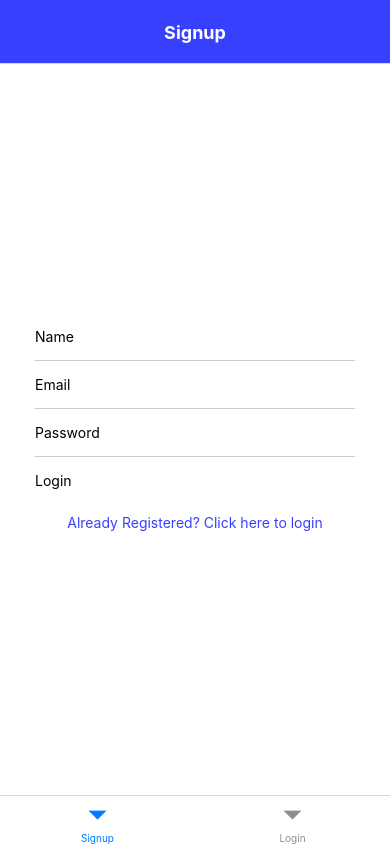
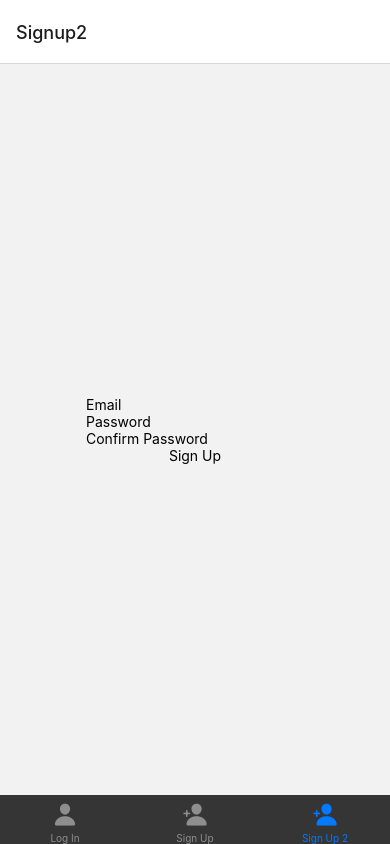
Before and after one commit to ChristofferFredsgaard/BetterBetter, a React Native app: screen /Signup2 in a window 390 px wide. Built offline with nearby package versions, Linux system fonts and the light colour scheme.

Commit message:
Signup works - Login in progress
Co-authored-by: David Szelmeczi <davi5663@users.noreply.github.com>

```diff
--- a/App.js
+++ b/App.js
@@ -1,40 +1,78 @@
-import * as React from 'react';
+import React, {useState} from "react";
 import { createBottomTabNavigator } from '@react-navigation/bottom-tabs';
 import { NavigationContainer } from '@react-navigation/native';
+import { Ionicons } from "@expo/vector-icons";
 import Login from './components/users/login';
 import Signup from './components/users/signup';
+import SignUpScreen from './components/users/signup2';
+import firebase from 'firebase/compat/app'
+
 const Tab = createBottomTabNavigator();
 
 function TabsLogin() {
   return (
-    <Tab.Navigator
-      initialRouteName="Signup"
-      screenOptions={{
-        headerTitleAlign: 'center',
-        headerStyle: {
-          backgroundColor: '#3740FE',
-        },
-        headerTintColor: '#fff',
-        headerTitleStyle: {
-          fontWeight: 'bold',
-        },
-      }}>
+    <Tab.Navigator>
+      <Tab.Screen
+        name="Login"
+        component={Login}
+        options={{
+          tabBarLabel: "Log In",
+          tabBarIcon: ({ color, size }) => (
+            <Ionicons name="person" color={color} size={size} />
+          ),
+          tabBarStyle: {
+            borderTopColor: "#353535",
+            backgroundColor: "#353535",
+          },
+        }}
+      />
+
       <Tab.Screen
         name="Signup"
         component={Signup}
-        options={{ title: 'Signup' }}
+        options={{
+          tabBarLabel: "Sign Up",
+          tabBarIcon: ({ color, size }) => (
+            <Ionicons name="person-add" color={color} size={size} />
+          ),
+          tabBarStyle: {
+            borderTopColor: "#353535",
+            backgroundColor: "#353535",
+          },
+        }}
       />
+
       <Tab.Screen
-        name="Login"
-        component={Login}
-        options={
-          {title: 'Login'}
-        }
+        name="Signup2"
+        component={SignUpScreen}
+        options={{
+          tabBarLabel: "Sign Up 2",
+          tabBarIcon: ({ color, size }) => (
+            <Ionicons name="person-add" color={color} size={size} />
+          ),
+          tabBarStyle: {
+            borderTopColor: "#353535",
+            backgroundColor: "#353535",
+          },
+        }}
       />
     </Tab.Navigator>
   );
 }
 export default function App() {
+  const firebaseConfig = {
+    apiKey: "AIzaSyD7ygjGXrh22R-ACUuIyXqW9a13WMg_AlE",
+    authDomain: "betterbetter-odds.firebaseapp.com",
+    projectId: "betterbetter-odds",
+    storageBucket: "betterbetter-odds.appspot.com",
+    messagingSenderId: "933134229209",
+    appId: "1:933134229209:web:64407976a294b0b51ee8c8",
+    measurementId: "G-KDXHFJX3QJ"
+  };
+
+  // Initialize Firebase
+  firebase.initializeApp(firebaseConfig);
+
   return (
     <NavigationContainer>
       <TabsLogin />
--- a/components/database/connection.js
+++ /dev/null
@@ -1,15 +0,0 @@
-// Import the functions you need from the SDKs you need
-import { initializeApp } from "firebase/app";
-
-const firebaseConfig = {
-  apiKey: "AIzaSyD7ygjGXrh22R-ACUuIyXqW9a13WMg_AlE",
-  authDomain: "betterbetter-odds.firebaseapp.com",
-  projectId: "betterbetter-odds",
-  storageBucket: "betterbetter-odds.appspot.com",
-  messagingSenderId: "933134229209",
-  appId: "1:933134229209:web:64407976a294b0b51ee8c8",
-  measurementId: "G-KDXHFJX3QJ"
-};
-
-// Initialize Firebase
-const app = initializeApp(firebaseConfig);
--- a/components/users/login.js
+++ b/components/users/login.js
@@ -1,7 +1,6 @@
 // components/login.js
 import React, { Component } from 'react';
 import { StyleSheet, Text, View, TextInput, Pressable, Alert, ActivityIndicator } from 'react-native';
-import firebaseConfig from '../database/connection';
 
 export default class Login extends Component {
 
@@ -13,6 +12,7 @@ export default class Login extends Component {
       isLoading: false
     }
   }
+
   updateInputVal = (val, prop) => {
     const state = this.state;
     state[prop] = val;
@@ -20,17 +20,14 @@ export default class Login extends Component {
   }
   userLogin = () => {
     if(this.state.email === '' && this.state.password === '') {
-      Alert.alert('Enter details to signin!')
+      Alert.alert('Enter details to log in!')
     } else {
       this.setState({
         isLoading: true,
       })
-      firebaseConfig
-      .auth()
-      .signInWithEmailAndPassword(this.state.email, this.state.password)
+      firebase.auth().signInWithEmailAndPassword(this.state.email, this.state.password)
       .then((res) => {
         console.log(res)
-        console.log('User logged-in successfully!')
         this.setState({
           isLoading: false,
           email: '',
@@ -62,20 +59,12 @@ export default class Login extends Component {
           placeholder="Password"
           value={this.state.password}
           onChangeText={(val) => this.updateInputVal(val, 'password')}
-          maxLength={15}
+          maxLength={20}
           secureTextEntry={true}
         />
-        <Pressable
-        color="#3740FE"
-        title="Login"
-        onPress={() => this.userLogin()}>
+        <Pressable color="#3740FE" title="Login" onPress={() => this.userLogin()}>
             <Text>Login</Text>
         </Pressable>
-        <Text
-          style={styles.loginText}
-          onPress={() => this.props.navigation.navigate('Signup')}>
-          Don't have account? Click here to signup
-        </Text>
       </View>
     );
   }
--- a/components/users/signup.js
+++ b/components/users/signup.js
@@ -1,7 +1,5 @@
-// components/signup.js
 import React, { Component } from 'react';
 import { StyleSheet, Text, View, TextInput, Pressable, Alert, ActivityIndicator } from 'react-native';
-import firebaseConfig from '../database/connection';
 
 export default class Signup extends Component {
 
@@ -21,26 +19,16 @@ export default class Signup extends Component {
   }
   registerUser = () => {
     if(this.state.email === '' && this.state.password === '') {
-      Alert.alert('Enter details to signup!')
+      Alert.alert('Enter details to sign up!')
     } else {
       this.setState({
         isLoading: true,
       })
-      firebaseConfig
-      .auth()
-      .createUserWithEmailAndPassword(this.state.email, this.state.password)
+      firebase.auth().createUserWithEmailAndPassword(this.state.email, this.state.password)
       .then((res) => {
         res.user.updateProfile({
           displayName: this.state.displayName
         })
-        console.log('User registered successfully!')
-        this.setState({
-          isLoading: false,
-          displayName: '',
-          email: '',
-          password: ''
-        })
-        this.props.navigation.navigate('Login')
       })
       .catch(error => this.setState({ errorMessage: error.message }))
     }
@@ -72,21 +60,12 @@ export default class Signup extends Component {
           placeholder="Password"
           value={this.state.password}
           onChangeText={(val) => this.updateInputVal(val, 'password')}
-          maxLength={15}
+          maxLength={20}
           secureTextEntry={true}
         />
-        <Pressable
-        color="#3740FE"
-        title="Sign Up"
-        onPress={() => this.registerUser()}>
-            <Text>Login</Text>
+        <Pressable color="#3740FE" title="Login" onPress={() => this.registerUser()}>
+            <Text>Sign Up</Text>
         </Pressable>
-
-        <Text
-          style={styles.loginText}
-          onPress={() => this.props.navigation.navigate('Login')}>
-          Already Registered? Click here to login
-        </Text>
       </View>
     );
   }
--- /dev/null
+++ b/components/users/signup2.js
@@ -0,0 +1,72 @@
+import React, { useState } from 'react'
+import { Text, View, StyleSheet, TextInput, Pressable } from "react-native"
+import firebase from 'firebase/compat/app'
+import 'firebase/compat/auth'
+
+const styles = StyleSheet.create({
+    view: {
+        flex: 1,
+        width: "100%",
+        justifyContent: "center",
+        alignItems: "center"
+    }
+})
+
+export default function SignUpScreen({ navigation }) {
+
+    const [values, setValues] = useState({
+        email: "",
+        pwd: "",
+        pwd2: ""
+    })
+
+    function handleChange(text, eventName) {
+        setValues(prev => {
+            return {
+                ...prev,
+                [eventName]: text
+            }
+        })
+    }
+
+    function SignUp() {
+        const { email, pwd, pwd2 } = values
+
+        if (pwd == pwd2) {
+            firebase.auth().createUserWithEmailAndPassword(email, pwd)
+                .then(() => {
+                })
+                .catch((error) => {
+                    alert(error.message)
+                    // ..
+                });
+        } else {
+            alert("Passwords are different!")
+        }
+    }
+
+    return <View style={styles.view}>
+        <TextInput
+          style={styles.inputStyle}
+          placeholder="Email"
+          onChangeText={text => handleChange(text, "email")}
+        />
+        <TextInput
+          style={styles.inputStyle}
+          placeholder="Password"
+          onChangeText={text => handleChange(text, "pwd")}
+          maxLength={20}
+          secureTextEntry={true}
+        />
+        <TextInput
+          style={styles.inputStyle}
+          placeholder="Confirm Password"
+          onChangeText={text => handleChange(text, "pwd2")}
+          maxLength={20}
+          secureTextEntry={true}
+        />
+        <Pressable color="#3740FE" title="Login" onPress={() => SignUp()}>
+            <Text>Sign Up</Text>
+        </Pressable>
+    </View>
+}
--- a/package.json
+++ b/package.json
@@ -7,9 +7,6 @@
     "web": "expo start --web"
   },
   "dependencies": {
-    "@firebase/app": "^0.8.3",
-    "@react-native-firebase/app": "^16.4.3",
-    "@react-native-firebase/auth": "^16.4.3",
     "@react-navigation/bottom-tabs": "^6.4.0",
     "@react-navigation/native": "^6.0.13",
     "expo": "~46.0.16",
```
Also changed, not shown: 1 other file (tests, documents, lock files or other folders).
